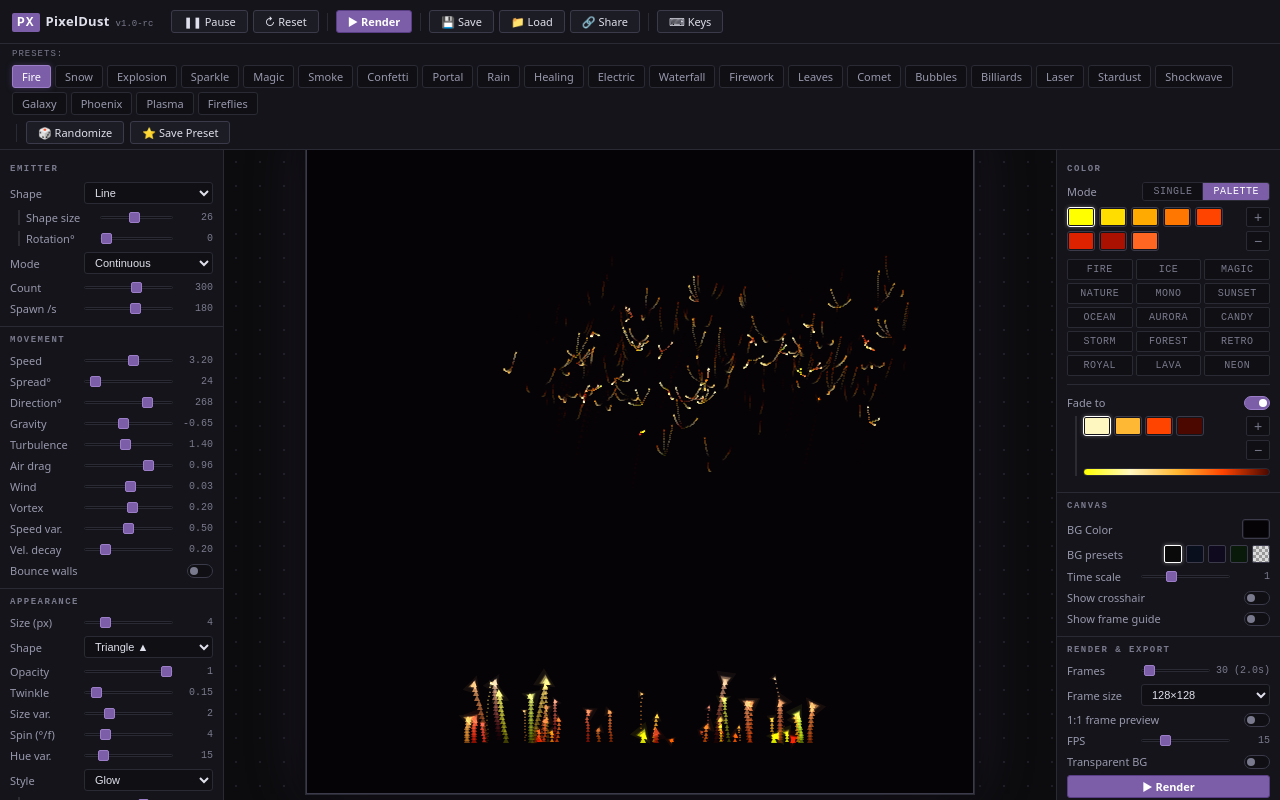
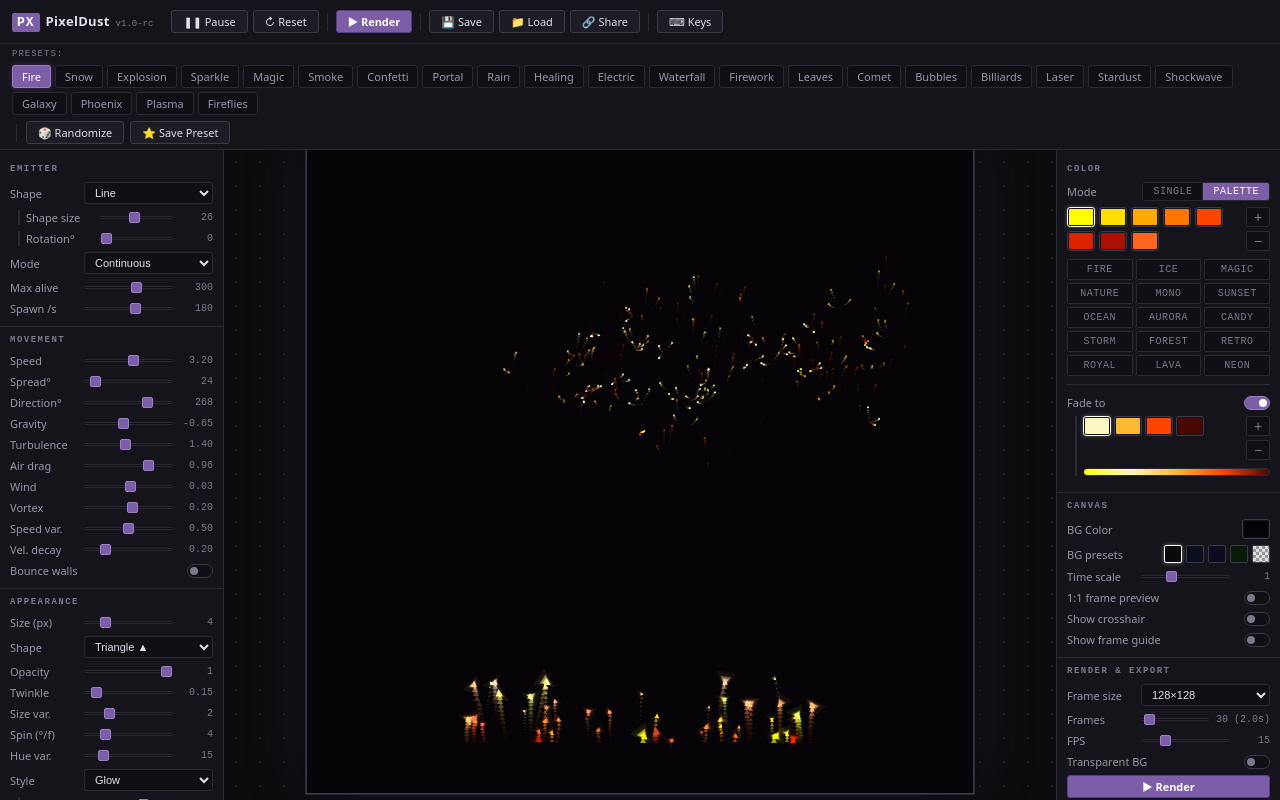
Before and after one commit to pjferri/pixeldust, a website: page index.html in a window 1280 px wide. Both pictures are taken after a click on the button "Fire". Drawn offline with Linux system fonts and the light colour scheme.

Commit message:
Restore trail punch, add perf guards, clarify particle controls
Visual regression fix (the 'muddied' look was real, not imagined):
- Trail points are flattened onto a layer and composited once with the
  trail opacity — overlapping stamps can no longer stack past the
  opacity ceiling (this per-point stacking was introduced in the trail
  rework and was the main source of mud).
- Trail fade is exponential again (exp(-5.5·age/len), matching the
  classic destination-out decay to 1/255): bright heads, fast-dying
  tails, instead of the linear fade's lingering smear.
- Trails > Softness is back as a trail-layer-only blur; presets'
  trailSoftness maps there again, so Smoke/Snow/Stardust get soft
  trails under crisp particles instead of blurring everything.
  Appearance > Soften remains as a separate whole-effect blur
  (defaults 0, no preset uses it).

Performance:
- Per-frame trail draw budget (18k stamps, oldest/dimmest dropped
  first) + earlier alpha cutoff; electric preset with 1s trails now
  ~15.7ms/frame under software rendering.
- Render memory guard: blocks captures over ~400MB of raw frames with
  guidance, confirms over ~150MB (600x512px renders previously ate
  ~630MB and froze the tab).

Controls clarity:
- Count slider label now says what it does per mode: 'Max alive'
  (continuous) / 'Burst size' / 'Pulse size'.
- '1:1 frame preview' moved into the Canvas section next to crosshair
  and frame guide; Render & Export leads with Frame size.

```diff
--- a/index.html
+++ b/index.html
@@ -127,7 +127,7 @@
           </div>
 
           <label class="ctrl-row" title="Burst / Pulse: particles per burst. Continuous: maximum alive at once.">
-            <span>Count</span>
+            <span id="count-label">Max alive</span>
             <div class="slider-pair">
               <input type="range" id="particle-count" min="1" max="500" value="120" step="1" />
               <span class="val-display" data-for="particle-count">120</span>
@@ -351,7 +351,7 @@
             </div>
           </div>
 
-          <label class="ctrl-row" title="Softens the whole effect (particles + trails) with a gentle blur">
+          <label class="ctrl-row" title="Blurs the WHOLE effect — particles and trails together. For soft trails under crisp particles use Trails → Softness.">
             <span>Soften</span>
             <div class="slider-pair">
               <input type="range" id="soften" min="0" max="100" value="0" step="1" />
@@ -384,6 +384,14 @@
               <div class="slider-pair">
                 <input type="range" id="trail-opacity" min="0" max="100" value="100" step="1" />
                 <span class="val-display" data-for="trail-opacity">100</span>
+              </div>
+            </label>
+
+            <label class="ctrl-row" title="Softens only the trails with a gentle blur — particles stay crisp (0 = crisp pixel trails)">
+              <span>Softness</span>
+              <div class="slider-pair">
+                <input type="range" id="trail-softness" min="0" max="100" value="0" step="1" />
+                <span class="val-display" data-for="trail-softness">0</span>
               </div>
             </label>
           </div>
@@ -630,6 +638,11 @@
             </div>
           </label>
 
+          <label class="ctrl-row" title="Preview exactly what a render will capture: the canvas simulates at the render frame's pixel size, shown enlarged with crisp pixels. What you see is what you export.">
+            <span>1:1 frame preview</span>
+            <input type="checkbox" id="match-frame" class="toggle" />
+          </label>
+
           <label class="ctrl-row" title="Show the emitter position crosshair and spawn-area outline">
             <span>Show crosshair</span>
             <input type="checkbox" id="show-crosshair" class="toggle" />
@@ -646,14 +659,6 @@
           <h3 class="group-label">Render &amp; Export</h3>
 
           <label class="ctrl-row">
-            <span>Frames</span>
-            <div class="slider-pair">
-              <input type="range" id="render-frames" min="4" max="600" value="30" step="1" />
-              <span class="val-display" data-for="render-frames">30</span>
-            </div>
-          </label>
-
-          <label class="ctrl-row">
             <span>Frame size</span>
             <select id="render-frame-size">
               <option value="64">64×64</option>
@@ -663,10 +668,14 @@
             </select>
           </label>
 
-          <label class="ctrl-row" title="Preview exactly what a render will capture: the canvas simulates at the frame's pixel size, shown enlarged with crisp pixels. What you see is what you export.">
-            <span>1:1 frame preview</span>
-            <input type="checkbox" id="match-frame" class="toggle" />
+          <label class="ctrl-row">
+            <span>Frames</span>
+            <div class="slider-pair">
+              <input type="range" id="render-frames" min="4" max="600" value="30" step="1" />
+              <span class="val-display" data-for="render-frames">30</span>
+            </div>
           </label>
+
 
           <label class="ctrl-row">
             <span>FPS</span>
--- a/js/trails.js
+++ b/js/trails.js
@@ -30,6 +30,7 @@ const TRAIL_MAX_POINTS        = 45000;  // hard cap on stored points
 const TRAIL_INTERVAL_2_AT     = 12000;  // record every 2nd tick above this
 const TRAIL_INTERVAL_3_AT     = 24000;  // record every 3rd tick above this
 const TRAIL_PERMANENT_HISTORY = 90;     // snapshots kept while permanent
+const TRAIL_DRAW_BUDGET       = 18000;  // max stamps drawn per frame
 
 // ── Custom particle image (shared app-wide) ───────────────────────────────
 
@@ -136,20 +137,23 @@ function _persistenceToSec(p) {
   return (3 + Math.pow(p / 100, 2.2) * 360) / 60;
 }
 
-/** Normalized trail settings {enabled, lengthFrames, opacity} from a config. */
+/** Normalized trail settings from a config (legacy keys map across). */
 function resolveTrailConfig(c) {
   const sec = resolveTrailSec(c);
   const enabled = c.trailEnabled !== undefined ? !!c.trailEnabled : sec !== 0;
   const lengthFrames = sec < 0 ? Infinity : Math.round(sec * 60);
   const rawOp = c.trailOpacity !== undefined ? c.trailOpacity : 100;
-  return { enabled, lengthFrames, opacity: Math.max(0, Math.min(1, rawOp / 100)) };
+  return {
+    enabled,
+    lengthFrames,
+    opacity: Math.max(0, Math.min(1, rawOp / 100)),
+    softness: typeof c.trailSoftness === 'number' ? c.trailSoftness : 0,
+  };
 }
 
-/** Soften amount (0-100) from a config; legacy trailSoftness maps across. */
+/** Whole-effect Soften amount (0-100). Trail-only blur lives in trailSoftness. */
 function resolveSoftness(c) {
-  if (typeof c.softness === 'number') return c.softness;
-  if (typeof c.trailSoftness === 'number') return c.trailSoftness;
-  return 0;
+  return typeof c.softness === 'number' ? c.softness : 0;
 }
 
 // ── Trail stamp drawing (simplified shapes, source-over only) ─────────────
@@ -257,8 +261,10 @@ function createTrailSystem() {
   let recordInterval = 1;
   let stampCanvas = null;    // permanent (∞) mode accumulator
   let stampCtx = null;
+  let layerCanvas = null;    // per-frame trail layer (composited with opacity)
+  let layerCtx = null;
 
-  const cfg = { enabled: true, lengthFrames: 45, opacity: 1, permanent: false };
+  const cfg = { enabled: true, lengthFrames: 45, opacity: 1, softness: 0, permanent: false };
 
   function configure(c) {
     const wasPermanent = cfg.permanent;
@@ -268,6 +274,7 @@ function createTrailSystem() {
       cfg.lengthFrames = cfg.permanent ? Infinity : Math.max(0, c.lengthFrames);
     }
     if (c.opacity !== undefined) cfg.opacity = Math.max(0, Math.min(1, c.opacity));
+    if (c.softness !== undefined) cfg.softness = Math.max(0, Math.min(100, c.softness));
     // Leaving permanent mode: drop the stamp accumulator; the point history
     // takes over and old permanent marks fade out of existence cleanly.
     if (wasPermanent && !cfg.permanent && stampCtx) {
@@ -282,6 +289,7 @@ function createTrailSystem() {
     tick = 0;
     recordInterval = 1;
     if (stampCtx) stampCtx.clearRect(0, 0, stampCanvas.width, stampCanvas.height);
+    if (layerCtx) layerCtx.clearRect(0, 0, layerCanvas.width, layerCanvas.height);
   }
 
   function _ensureStamp(w, h) {
@@ -291,6 +299,15 @@ function createTrailSystem() {
     stampCanvas.height = h;
     stampCtx = stampCanvas.getContext('2d');
     stampCtx.imageSmoothingEnabled = false;
+  }
+
+  function _ensureLayer(w, h) {
+    if (layerCanvas && layerCanvas.width === w && layerCanvas.height === h) return;
+    layerCanvas = document.createElement('canvas');
+    layerCanvas.width = w;
+    layerCanvas.height = h;
+    layerCtx = layerCanvas.getContext('2d');
+    layerCtx.imageSmoothingEnabled = false;
   }
 
   function _isActive() {
@@ -358,7 +375,7 @@ function createTrailSystem() {
     for (let i = 0; i < snap.count; i++) {
       const off = i * TRAIL_PT_STRIDE;
       const a = pts[off + 6] * alphaScale;
-      if (a <= 0.004) continue;
+      if (a <= 0.01) continue;
       const size = Math.max(1, Math.round(pts[off + 2]));
       const r = pts[off + 3], g = pts[off + 4], b = pts[off + 5];
       ctx.globalAlpha = Math.min(1, a);
@@ -367,26 +384,61 @@ function createTrailSystem() {
     }
   }
 
-  /** Draw the trail history onto a target context. */
+  /**
+   * Draw the trail history onto a target context.
+   *
+   * Points are first flattened onto an internal trail layer, which is then
+   * composited once with the trail opacity (and optional trail softness
+   * blur). This matches the classic renderer's semantics: overlapping trail
+   * stamps can never exceed the opacity ceiling, keeping dense trails
+   * crisp instead of stacking up to full brightness and muddying.
+   *
+   * Fading is exponential (exp(-5.5·age/len) ≈ the old destination-out
+   * decay to 1/255 over the trail lifetime): bright heads, fast-dying
+   * tails.
+   */
   function draw(ctx, w, h) {
     if (!_isActive()) return;
+
+    let source;
+    if (cfg.permanent) {
+      if (!stampCanvas) return;
+      source = stampCanvas;
+    } else {
+      if (!snapshots.length) return;
+      _ensureLayer(w, h);
+      layerCtx.clearRect(0, 0, w, h);
+      layerCtx.globalCompositeOperation = 'source-over';
+
+      const len = cfg.lengthFrames;
+
+      // Draw budget: cap per-frame stamp count, dropping the oldest
+      // (dimmest) snapshots first when over budget.
+      let start = snapshots.length - 1;
+      let budget = TRAIL_DRAW_BUDGET;
+      while (start > 0 && budget - snapshots[start].count > 0) {
+        budget -= snapshots[start].count;
+        start--;
+      }
+
+      for (let si = start; si < snapshots.length; si++) {
+        const snap = snapshots[si];
+        const age = tick - snap.tick;
+        if (age >= len) continue;
+        const ageFrac = Math.exp(-5.5 * age / len);
+        if (ageFrac <= 0.008) continue;
+        _drawSnapshot(layerCtx, snap, ageFrac);
+      }
+      source = layerCanvas;
+    }
+
     ctx.save();
     ctx.globalCompositeOperation = 'source-over';
-
-    if (cfg.permanent) {
-      if (stampCanvas) {
-        ctx.globalAlpha = cfg.opacity;
-        ctx.drawImage(stampCanvas, 0, 0);
-      }
-    } else {
-      const len = cfg.lengthFrames;
-      for (let si = 0; si < snapshots.length; si++) {
-        const snap = snapshots[si];
-        const ageFrac = 1 - (tick - snap.tick) / len;
-        if (ageFrac <= 0) continue;
-        _drawSnapshot(ctx, snap, ageFrac * cfg.opacity);
-      }
+    ctx.globalAlpha = cfg.opacity;
+    if (cfg.softness > 0) {
+      ctx.filter = `blur(${((cfg.softness / 100) * 3).toFixed(1)}px)`;
     }
+    ctx.drawImage(source, 0, 0);
     ctx.restore();
   }
 
--- a/js/ui.js
+++ b/js/ui.js
@@ -581,7 +581,7 @@ function initUI() {
     updateTrailParamsVisibility();
     pushConfig();
   });
-  ['trail-length', 'trail-opacity', 'soften'].forEach(id => {
+  ['trail-length', 'trail-opacity', 'trail-softness', 'soften'].forEach(id => {
     document.getElementById(id).addEventListener('input', pushConfig);
   });
   updateTrailParamsVisibility();
@@ -960,6 +960,7 @@ function applyEffectPreset(name) {
   setCheck('trail-enabled', c.trailEnabled !== undefined ? c.trailEnabled : _pSec !== 0);
   set('trail-length',  trailSecToSlider(_pSec));
   set('trail-opacity', c.trailOpacity !== undefined ? c.trailOpacity : 100);
+  set('trail-softness', c.trailSoftness !== undefined ? c.trailSoftness : 0);
   set('soften',        resolveSoftness(c));
   set('gradient-start', c.gradientStart || '#ffff00');
   set('gradient-end',   c.gradientEnd   || '#ff0000');
@@ -1031,6 +1032,13 @@ function applyPalette(name) {
 
 function updateBurstRowVisibility() {
   const mode = document.getElementById('emitter-mode').value;
+  // The Count slider means different things per mode — say so
+  const countLabel = document.getElementById('count-label');
+  if (countLabel) {
+    countLabel.textContent = mode === 'continuous' ? 'Max alive'
+                           : mode === 'burst'      ? 'Burst size'
+                           : 'Pulse size';
+  }
   document.getElementById('burst-row').classList.toggle('hidden', mode !== 'burst');
   const pRow = document.getElementById('pulse-interval-row');
   if (pRow) pRow.classList.toggle('hidden', mode !== 'pulse');
@@ -1103,6 +1111,7 @@ function pushConfig() {
     trailEnabled:  b('trail-enabled'),
     trailSec:      trailSliderToSec(i('trail-length')),
     trailOpacity:  i('trail-opacity'),
+    trailSoftness: i('trail-softness'),
     softness:      i('soften'),
     imageTint:     b('image-tint'),
     speedVariance: n('speed-variance'),
@@ -1118,9 +1127,10 @@ function pushConfig() {
   setEffectStrength(effectStrength);
   setShadowColor(shadowColor);
   setTrailConfig(resolveTrailConfig({
-    trailEnabled: b('trail-enabled'),
-    trailSec:     trailSliderToSec(i('trail-length')),
-    trailOpacity: i('trail-opacity'),
+    trailEnabled:  b('trail-enabled'),
+    trailSec:      trailSliderToSec(i('trail-length')),
+    trailOpacity:  i('trail-opacity'),
+    trailSoftness: i('trail-softness'),
   }));
   setSoftness(i('soften'));
   setImageTint(b('image-tint'));
@@ -1172,6 +1182,7 @@ function getFullSnapshot() {
     trailEnabled:  b('trail-enabled'),
     trailSec:      trailSliderToSec(i('trail-length')),
     trailOpacity:  i('trail-opacity'),
+    trailSoftness: i('trail-softness'),
     softness:      i('soften'),
     particleImage: getParticleImageData() || undefined,
     imageTint:     b('image-tint'),
@@ -1242,6 +1253,7 @@ function applySnapshot(snap) {
   setCheck('trail-enabled', snap.trailEnabled !== undefined ? snap.trailEnabled : _tSec !== 0);
   set('trail-length',  trailSecToSlider(_tSec));
   set('trail-opacity', snap.trailOpacity !== undefined ? snap.trailOpacity : 100);
+  set('trail-softness', snap.trailSoftness !== undefined ? snap.trailSoftness : 0);
   set('soften',        resolveSoftness(snap));
   // Custom particle image
   setCheck('image-tint', snap.imageTint !== undefined ? snap.imageTint : true);
@@ -1549,6 +1561,17 @@ function triggerRender() {
   const frameSize   = parseInt(document.getElementById('render-frame-size').value, 10)  || 128;
   const fps         = parseInt(document.getElementById('render-fps').value, 10)         || 15;
   const transparentBg = document.getElementById('render-transparent')?.checked ?? false;
+
+  // Memory guard: captured frames are raw RGBA (frames × size² × 4 bytes).
+  const estMB = Math.round((frames * frameSize * frameSize * 4) / (1024 * 1024));
+  if (estMB > 400) {
+    alert(`That render would need ~${estMB} MB of memory (${frames} frames at ${frameSize}px). ` +
+          'Lower the frame count or frame size — e.g. 512px renders work best under ~150 frames.');
+    return;
+  }
+  if (estMB > 150 && !confirm(`Heads up: this render will use ~${estMB} MB of memory and may be slow. Continue?`)) {
+    return;
+  }
 
   // Pass emitter position as proportional coordinates so the simulator
   // places the emitter at the same relative position within the frame
@@ -1611,7 +1634,8 @@ function randomizeSettings() {
   setCheck('trail-enabled', Math.random() > 0.15); // 85% chance trails are on
   set('trail-length',  rng(12, 60, 1));
   set('trail-opacity', rng(50, 100, 5));
-  set('soften',        Math.random() < 0.3 ? rng(5, 40, 5) : 0); // 30% chance of soften
+  set('trail-softness', Math.random() < 0.3 ? rng(5, 40, 5) : 0); // 30% soft trails
+  set('soften',         Math.random() < 0.1 ? rng(5, 25, 5) : 0); // 10% whole-effect blur
 
   // Randomize gradient stops BEFORE syncing color UI so the fade-to panel shows correct colours
   const randomHex = () => '#' + Math.floor(Math.random() * 0xffffff).toString(16).padStart(6, '0');
```
Also changed, not shown: README.md.
